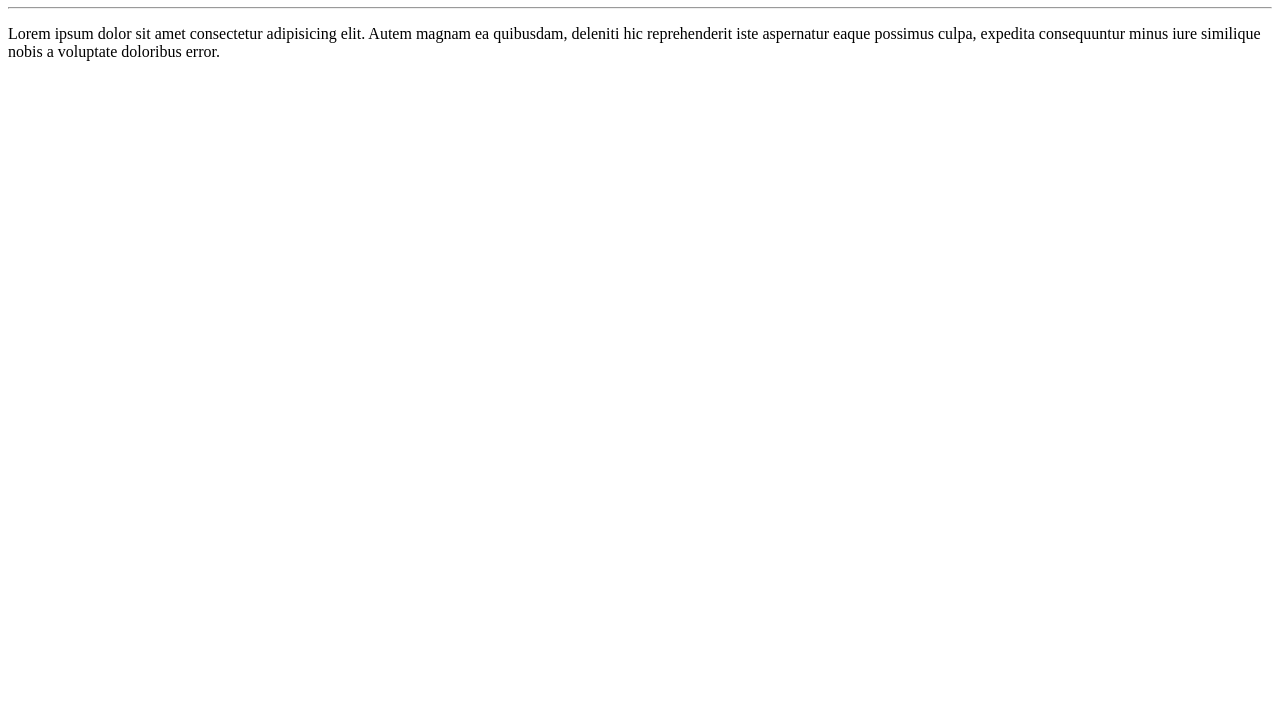
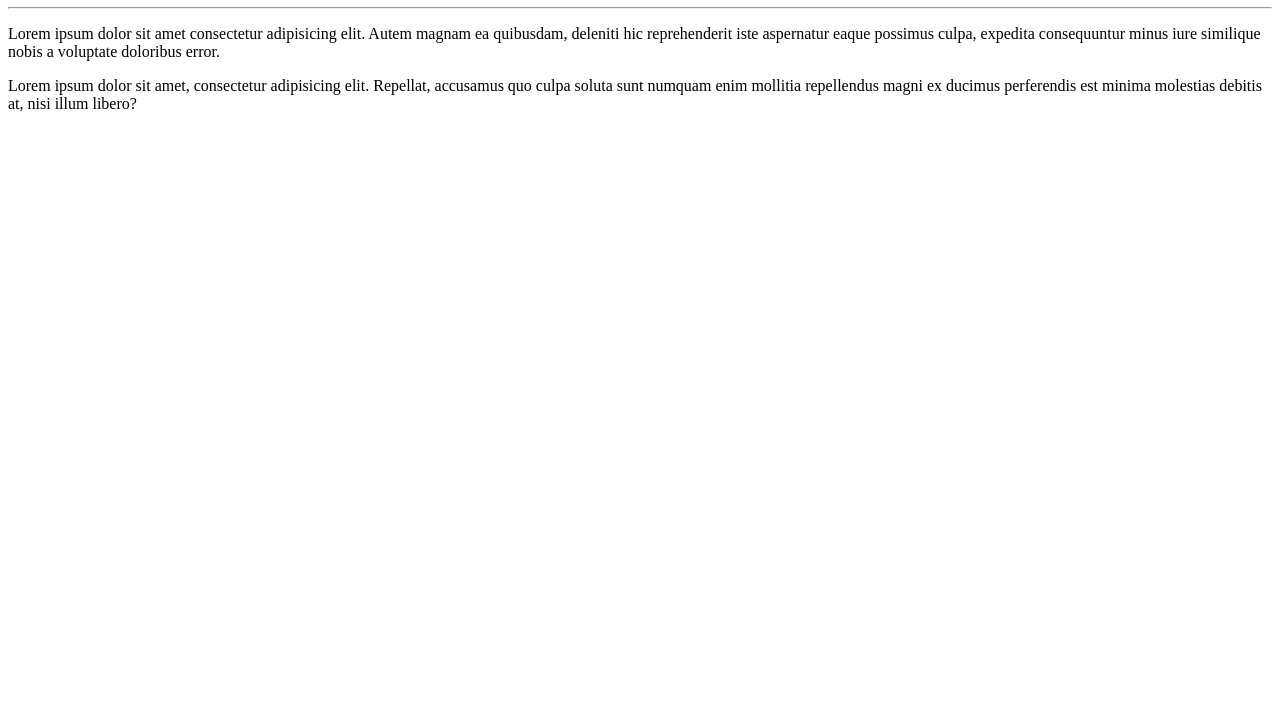
Before and after one commit to EwertonRosendo/OLA-MUNDO-GIT, a plain HTML site: page Site-Exemplo/index.html in a window 1280 px wide. Shown: the part 73-800 px from the top of the page. Drawn offline with Linux system fonts and the light colour scheme.

Commit message:
Adicionei um paragrafo

```diff
--- a/Site-Exemplo/index.html
+++ b/Site-Exemplo/index.html
@@ -10,5 +10,6 @@
     <h1>Olá, mundo!</h1>
     <hr>
     <p>Lorem ipsum dolor sit amet consectetur adipisicing elit. Autem magnam ea quibusdam, deleniti hic reprehenderit iste aspernatur eaque possimus culpa, expedita consequuntur minus iure similique nobis a voluptate doloribus error.</p>
+    <p>Lorem ipsum dolor sit amet, consectetur adipisicing elit. Repellat, accusamus quo culpa soluta sunt numquam enim mollitia repellendus magni ex ducimus perferendis est minima molestias debitis at, nisi illum libero?</p>
 </body>
 </html>
```
